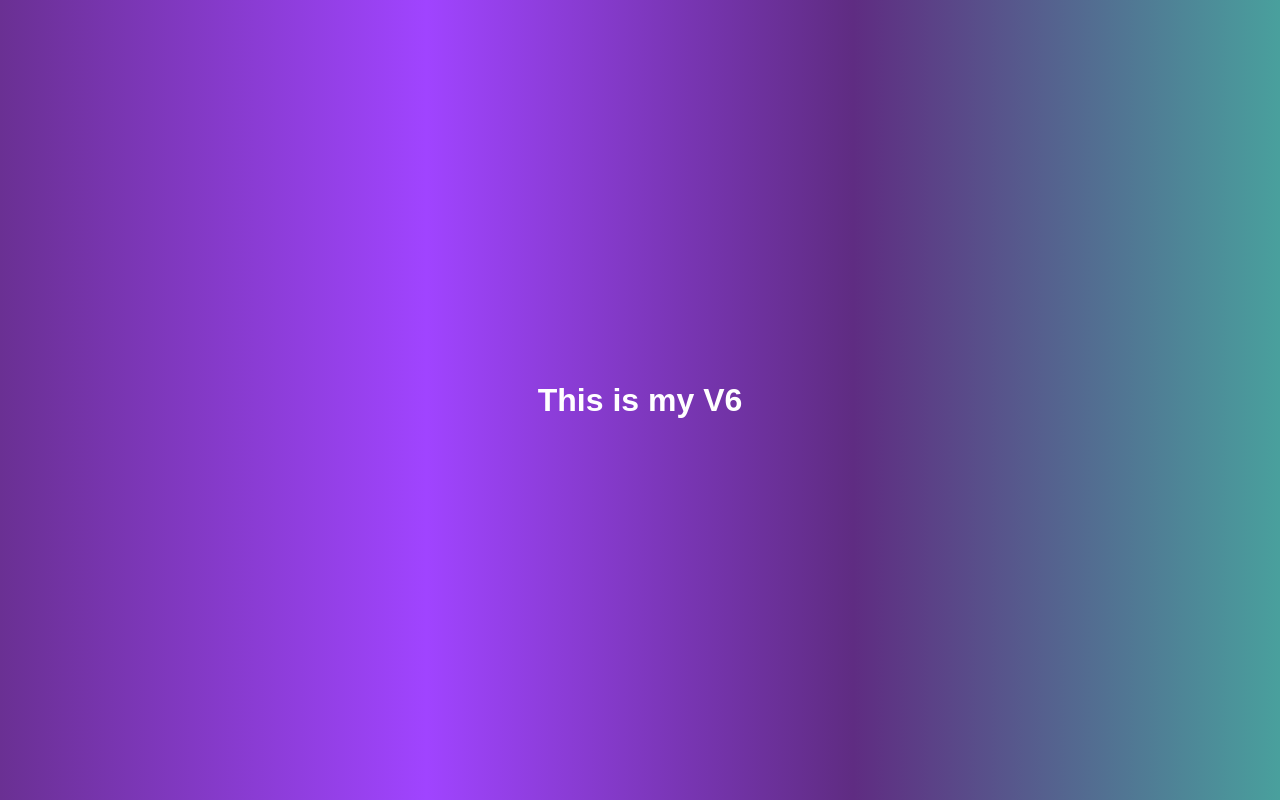
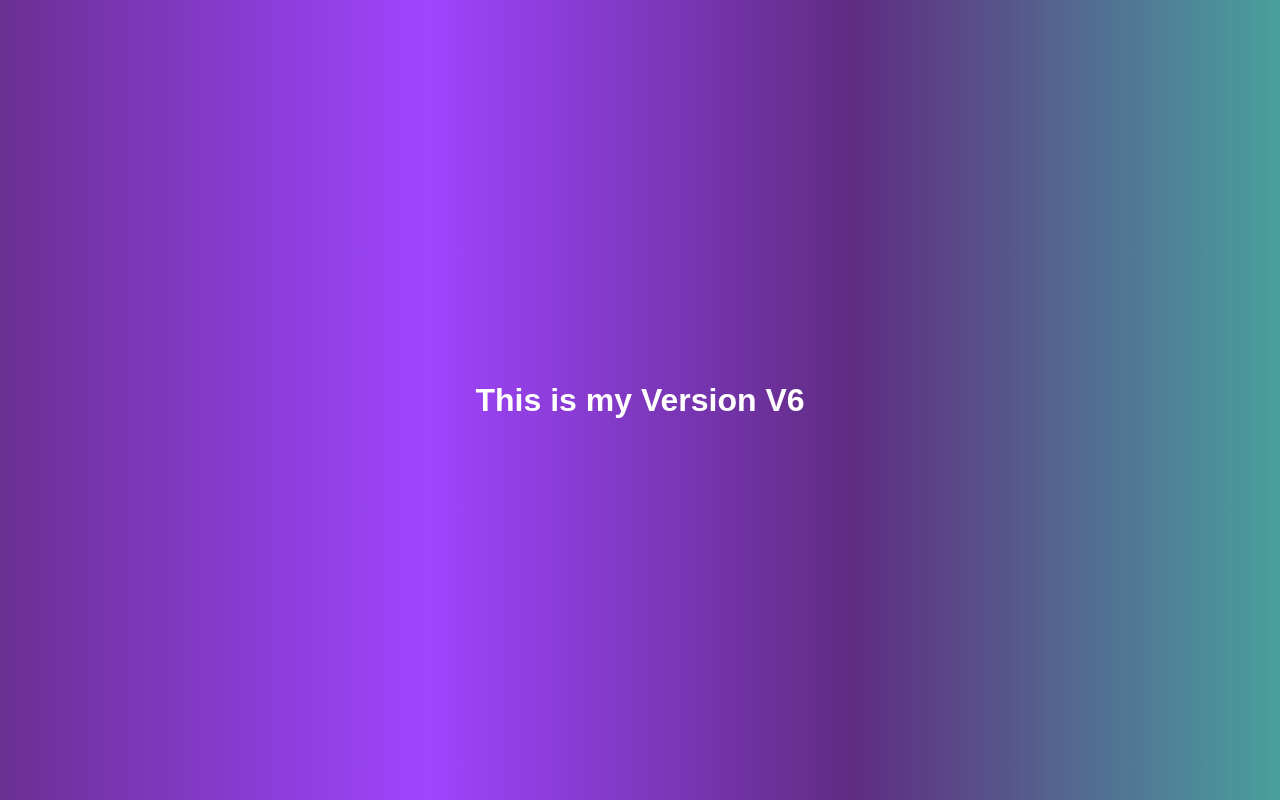
Before and after one commit to SoumyaSamal150/MyRepo, a plain HTML site: page index.html in a window 1280 px wide. Drawn offline with Linux system fonts and the light colour scheme.

Commit message:
version added

```diff
--- a/index.html
+++ b/index.html
@@ -7,6 +7,6 @@
     <title>Document</title>
 </head>
 <body>
-   <h1>This is my V6</h1>
+   <h1>This is my Version V6</h1>
 </body>
 </html>
```
